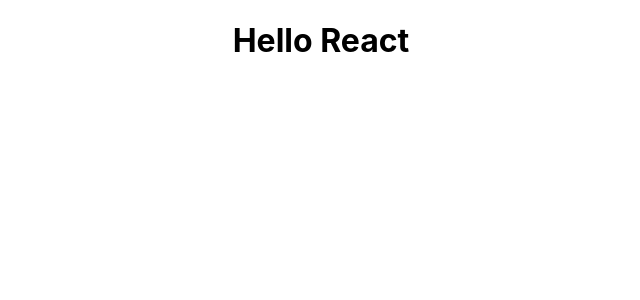
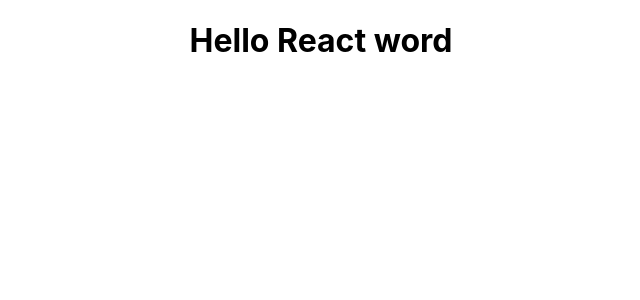
Before and after one commit to csyasir/react-app-autodeploy, a React (Create React App) app: page / in a window 1280 px wide. Shown: the top 300 px of the page, without its empty margins (319-959 px from the left). Built offline with nearby package versions, Linux system fonts and the light colour scheme.

Commit message:
Update App.js
change app.js

```diff
--- a/src/App.js
+++ b/src/App.js
@@ -5,7 +5,7 @@
 function App() {
   return (
     <div className="App">
-      <h1>Hello React</h1>
+      <h1>Hello React word</h1>
     </div>
   );
 }
```
